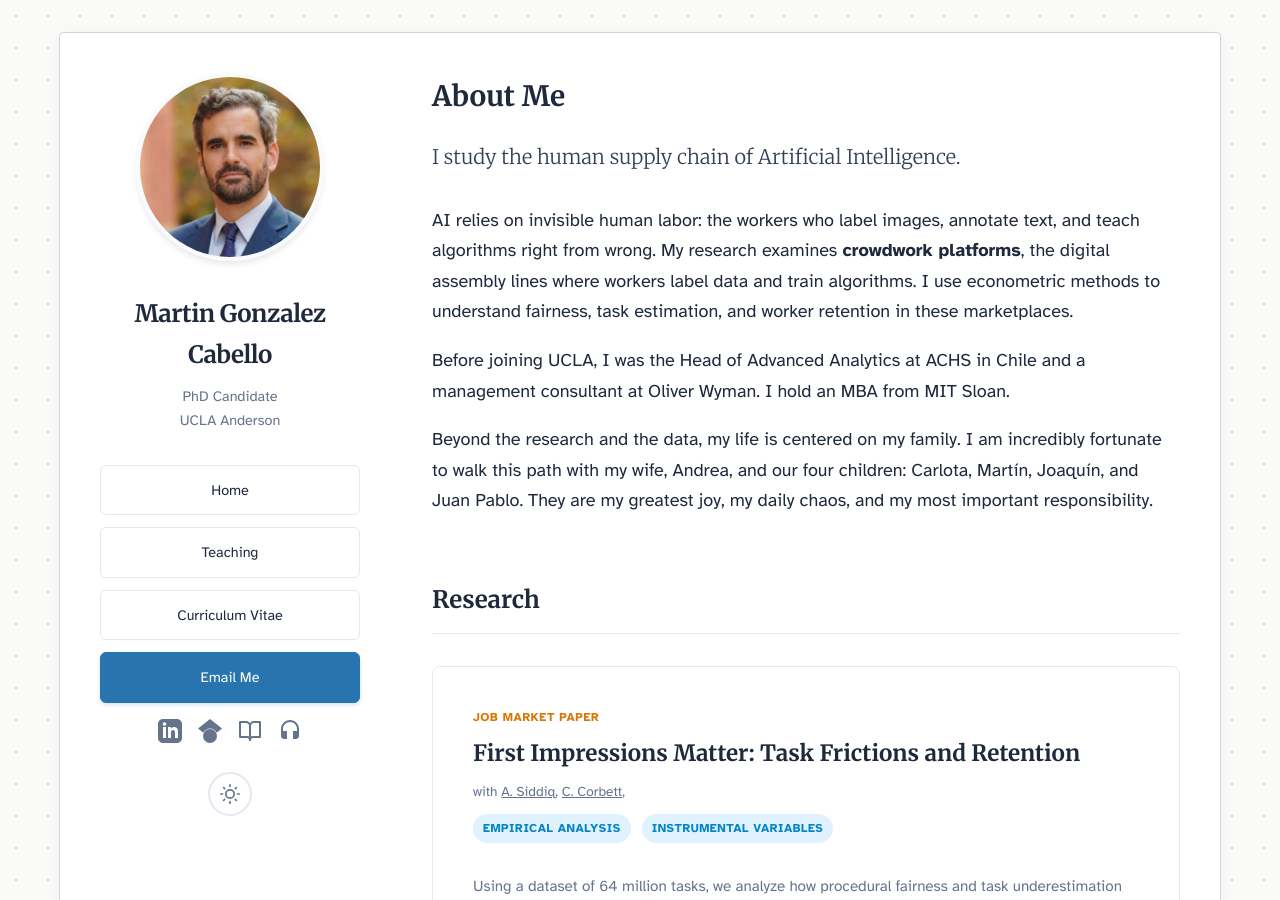
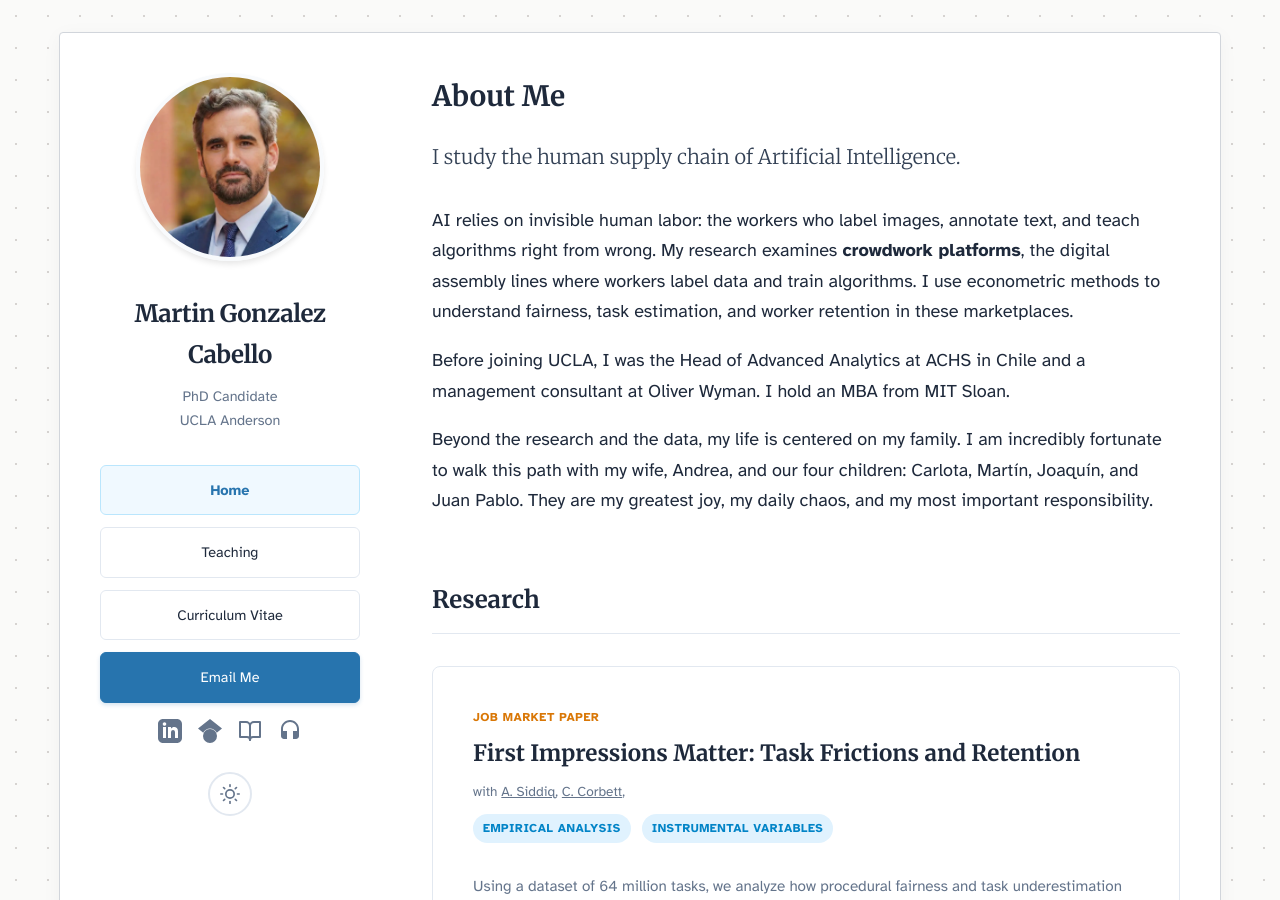
Before and after one commit to martins73/research-site, a Jekyll site: the page built from index.html, in a window 1280 px wide and 900 px high. Built offline with Jekyll 4.4.1, drawn with Linux system fonts in a browser that asks for light colours.

Commit message:
Update default.html

```diff
--- a/_layouts/default.html
+++ b/_layouts/default.html
@@ -101,11 +101,11 @@
             <img src="/assets/profile_picture.webp" alt="{{ site.author.name }}" class="profile-img js-spin-trigger">
             <div class="name">{{ site.author.name }}</div>
             <div class="affiliation">PhD Candidate<br>{{ site.author.affiliation_short }}</div>
-
+{% assign current = page.url %}
 {% for item in site.data.navigation %}
   <a href="{{ item.url | relative_url }}"
-     class="sidebar-btn {% if page.active_page == item.key %}btn-active{% else %}btn-outline{% endif %}">
-     {{ item.title }}
+     class="sidebar-btn {% if current == item.url %}btn-active{% else %}btn-outline{% endif %}">
+    {{ item.title }}
   </a>
 {% endfor %}
             <a href="mailto:{{ site.author.email }}" class="sidebar-btn btn-primary">Email Me</a>
```
